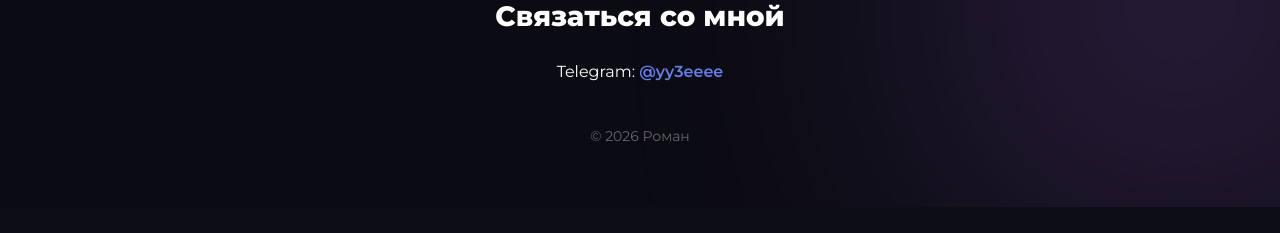
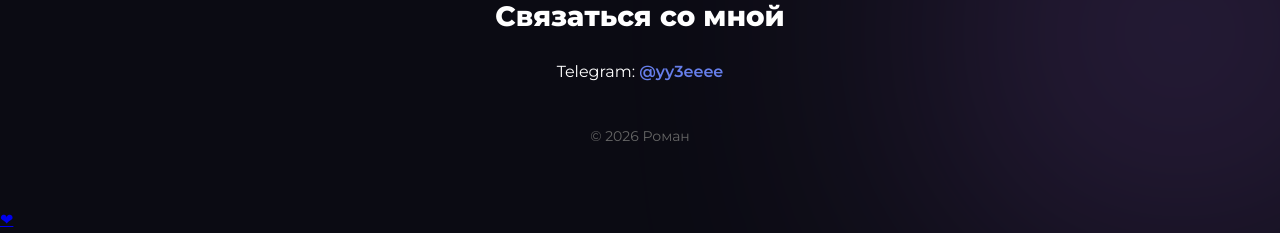
Before and after one commit to romik180689-boop/my-site, a Flask app: page / in a window 1280 px wide; the page is wider, and only the part inside the window is pictured. Shown: the part 1269-1502 px from the top of that part. Before the commit the page ends 1476 px from the top of that part, so only its background shows below. Run offline with Flask 3, Linux system fonts and the light colour scheme.

Commit message:
Update index.html

```diff
--- a/templates/index.html
+++ b/templates/index.html
@@ -51,12 +51,17 @@
         </section>
     </main>
 
-    <footer class="footer fade-in">
+       <footer class="footer fade-in">
         <div class="container">
             <h2>Связаться со мной</h2>
-            <p>Telegram: <a href="https://t.me/твой_ник" target="_blank">@yy3eeee</a></p>
+            <p>Telegram: <a href="https://t.me/yy3eeee" target="_blank">@yy3eeee</a></p>
             <p class="copyright">&copy; 2026 Роман</p>
         </div>
     </footer>
+
+    <!-- СЕКРЕТНАЯ КНОПКА-СЕРДЕЧКО -->
+    <div class="secret-heart-container">
+        <a href="/milena" class="secret-heart" title="Тук-тук...">❤</a>
+    </div>
 </body>
 </html>
```
